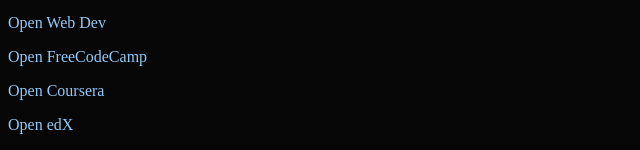
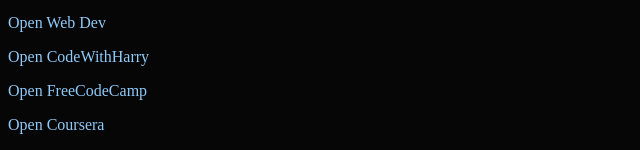
Before and after one commit to Yogesh0209/Web-Dev-Projects, a plain HTML site: page Bookmark Manager/bookmarkmanager.html in a window 1280 px wide. Shown: the part 646-796 px from the top of the page, 0-640 px from the left. Drawn offline with Linux system fonts and the light colour scheme.

Commit message:
Update bookmarkmanager.html

```diff
--- a/Bookmark Manager/bookmarkmanager.html
+++ b/Bookmark Manager/bookmarkmanager.html
@@ -28,6 +28,7 @@
     <p><a target="_blank" href="http://www.geekforgeeks.com">Open GeekforGeeks</a></p>
     <p><a target="_blank" href="http://www.w3schools.com">Open W3Schools</a></p>
     <p><a target="_blank" href="http://web.dev">Open Web Dev</a></p>
+    <p><a target="_blank" href="http://www.codewithharry.com">Open CodeWithHarry</a></p>
     <p><a target="_blank" href="http://www.freecodecamp.com">Open FreeCodeCamp</a></p>
     <p><a target="_blank" href="http://www.coursera.com">Open Coursera</a></p>
     <p><a target="_blank" href="http://www.edX.com">Open edX</a></p>
```
